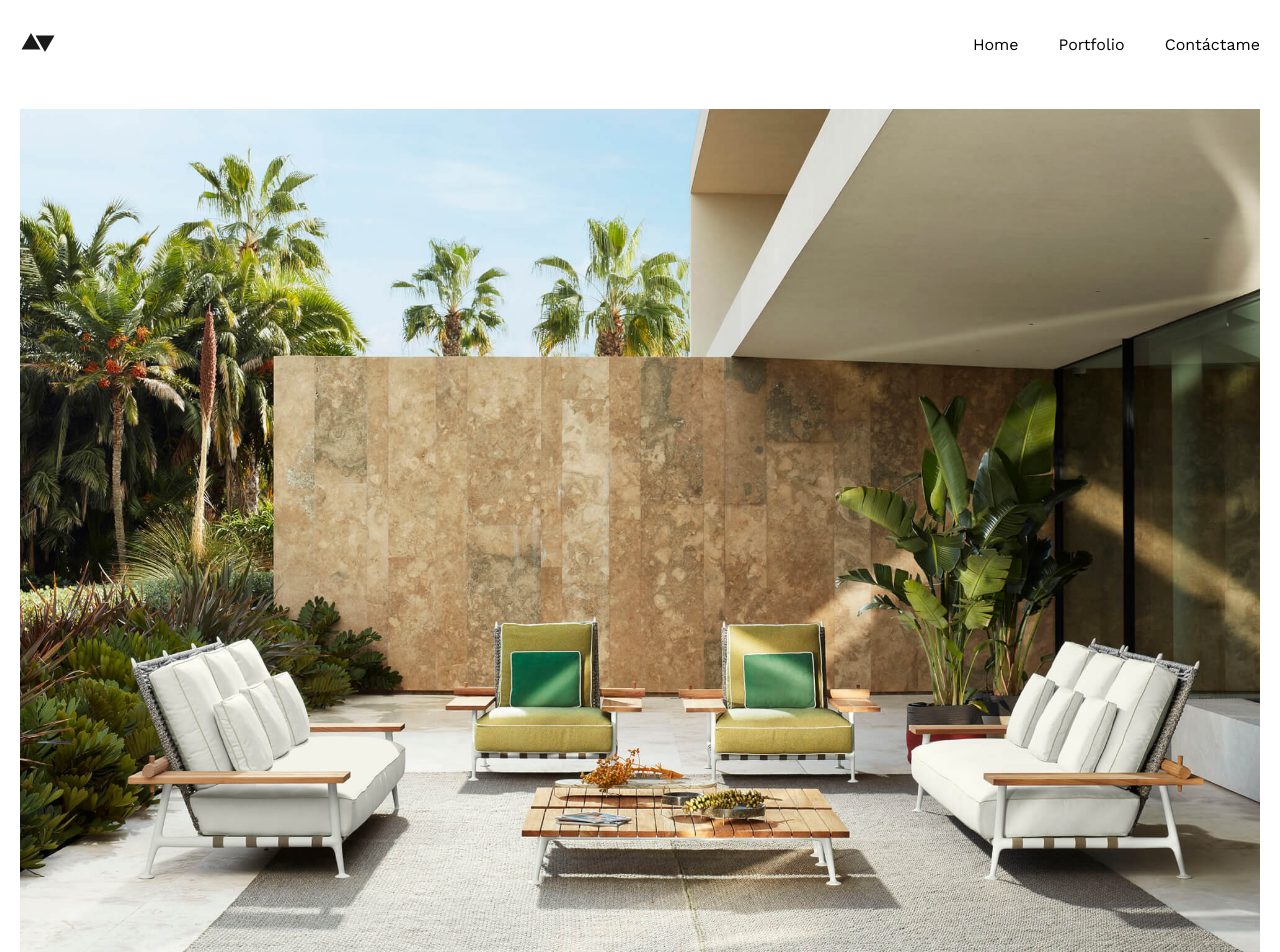
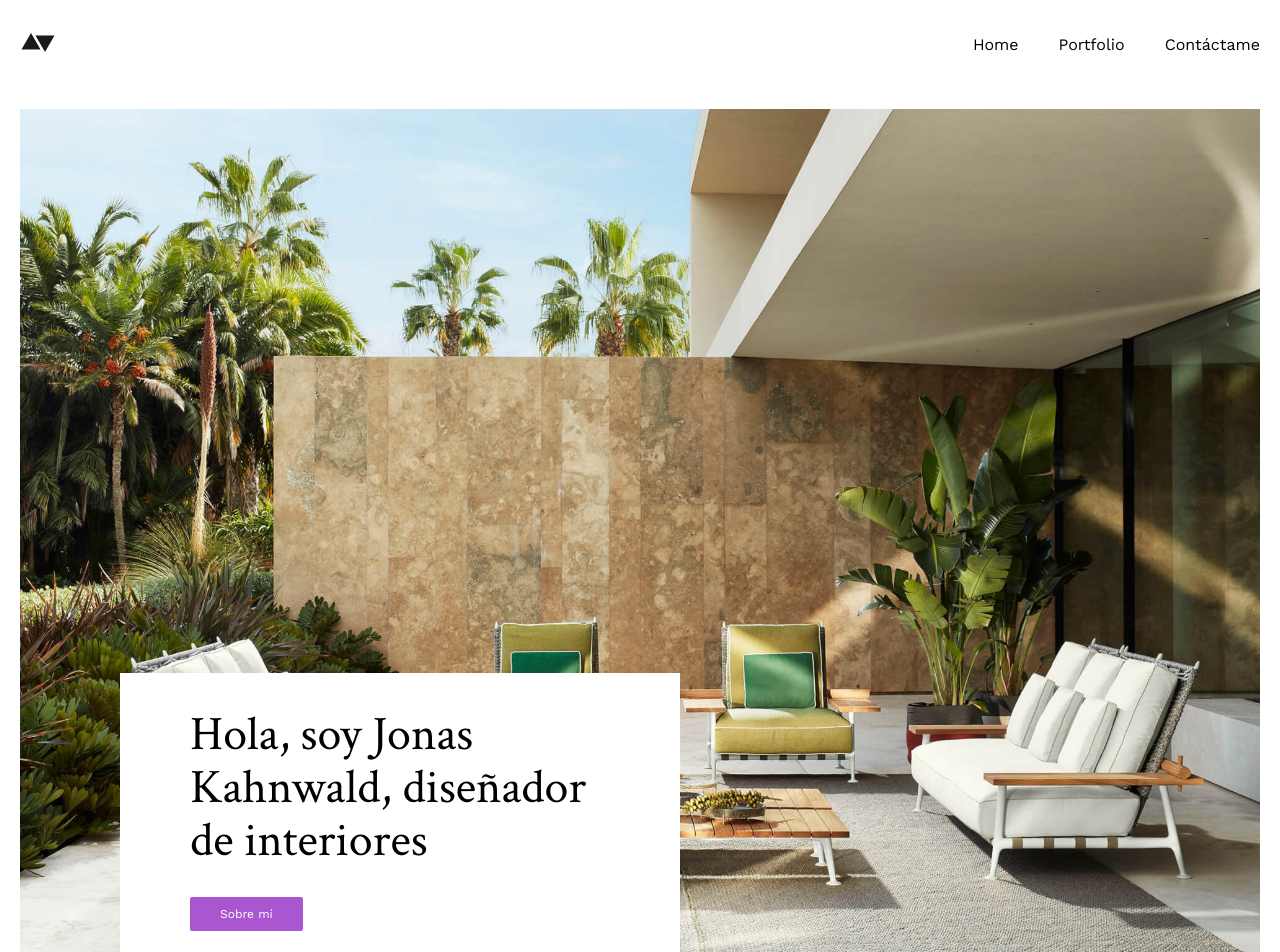
Before and after one commit to manuel-da-costa-contreras/Runroom, a Next.js app: page / in a window 1280 px wide. Shown: the top 952 px of the page. Built offline with nearby package versions, Linux system fonts and the light colour scheme.

Commit message:
feat: mobile styles

```diff
--- a/pages/index.jsx
+++ b/pages/index.jsx
@@ -21,7 +21,7 @@ const Home = () => {
           <img src="/main-image.jpg" />
           <div className={styles.intro}>
             <h1>Hola, soy Jonas Kahnwald, diseñador de interiores</h1>
-            <a className="button" href="#about">
+            <a className="button button--fill" href="#about">
               Sobre mí
             </a>
           </div>
--- a/styles/Home.module.scss
+++ b/styles/Home.module.scss
@@ -0,0 +1,34 @@
+@import "../styles/variables";
+
+.intro {
+    max-width: 328px;
+    margin: 0 0 48px;
+
+    & > h1 {
+        margin-bottom: 30px;
+    }
+}
+
+.billboard {
+    margin-bottom: 70px;
+    & > img {
+        margin-bottom: 6px;
+    }
+}
+
+@media (min-width: 48em) {
+    .intro {
+        padding: 0 70px;
+        background: $light;
+        position: absolute;
+        max-width: 560px;
+        height: 280px;
+        top: 673px;
+        left: 120px;
+
+        & > h1 {
+            margin-top: 36px;
+            margin-bottom: 36px;
+        }
+    }
+}
--- a/styles/globals.scss
+++ b/styles/globals.scss
@@ -1,4 +1,4 @@
-@import url('https://fonts.googleapis.com/css2?family=Crimson+Text&family=Work+Sans:wght@400;500&display=swap');
+@import url("https://fonts.googleapis.com/css2?family=Crimson+Text&family=Work+Sans:wght@400;500&display=swap");
 @import "./variables.scss";
 
 * {
@@ -19,9 +19,12 @@ a {
     text-decoration: none;
 }
 
-h1, h2, h3 {
+h1,
+h2,
+h3 {
     font-family: $secondaryFont;
     font-weight: 400;
+    margin: 0;
 }
 
 h1 {
@@ -34,7 +37,8 @@ h2 {
     line-height: 1.2;
 }
 
-ul, ol {
+ul,
+ol {
     list-style: none;
     margin: 0;
     padding: 0;
@@ -45,7 +49,8 @@ img {
     max-width: 100%;
 }
 
-b, strong {
+b,
+strong {
     font-weight: 500;
 }
 
```
Lines whose indentation alone changed are shown as unchanged.
